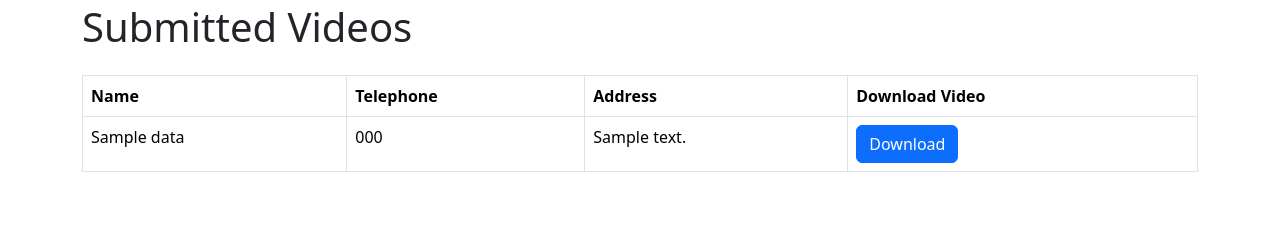
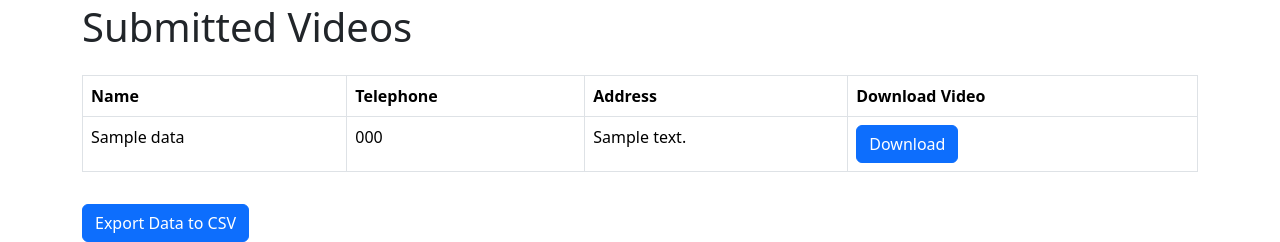
Before and after one commit to Chando0185/python_flask, a Flask app: template templates/index.html in a window 1280 px wide. Shown: the part 735-977 px from the top of the page. Before the commit the page ends 907 px from the top, so only its background shows below. Run offline with Flask 3, Linux system fonts and the light colour scheme; the template is opened without the code that fills it: most values are stand-ins (such as "Sample title", 1, 10 or a date in 2020).

Commit message:
Update index.html

```diff
--- a/templates/index.html
+++ b/templates/index.html
@@ -48,46 +48,26 @@
                     </tr>
                 </thead>
                 <tbody>
+
                     {% for key, data in videos.items() %}
                     <tr>
                         <td>{{ data['name'] }}</td>
                         <td>{{ data['telephone'] }}</td>
                         <td>{{ data['address'] }}</td>
                         <td>
-                            <a class="btn btn-primary download-link" href="{{ url_for('generate_signed_url', filename=data['video_filename']) }}">Download</a>
+                            <a class="btn btn-primary download-link" href="{{ data['video_url'] }}" download>Download</a>
                         </td>
                     </tr>
                     {% endfor %}
                 </tbody>
-
-                <script>
-                    // Add event listener to all download links
-                    const downloadLinks = document.querySelectorAll('.download-link');
-                    downloadLinks.forEach(link => {
-                        link.addEventListener('click', function(event) {
-                            event.preventDefault(); // Prevent the default link behavior
-
-                            // Get the download URL from the link's href attribute
-                            const downloadUrl = this.getAttribute('href');
-
-                            // Create a hidden anchor element to trigger the download
-                            const anchor = document.createElement('a');
-                            anchor.href = downloadUrl;
-                            anchor.download = ''; // Empty string to use the filename specified by the server
-                            anchor.style.display = 'none';
-                            document.body.appendChild(anchor);
-
-                            // Trigger the click event on the anchor element
-                            anchor.click();
-
-                            // Clean up
-                            document.body.removeChild(anchor);
-                        });
-                    });
-                </script>
-
             </table>
         </div>
+    </div>
+
+    <div class="container mt-3">
+        <form action="{{ url_for('export_csv') }}" method="get">
+            <button type="submit" class="btn btn-primary">Export Data to CSV</button>
+        </form>
     </div>
 
     <script type="module">
```
